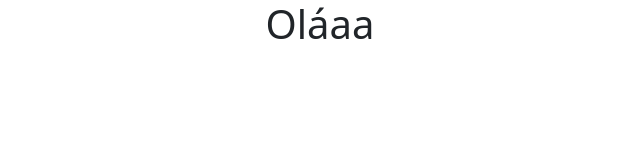
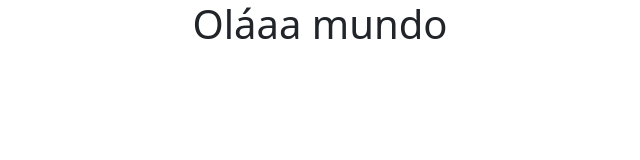
Before and after one commit to gabrielapires/portfolio, a plain HTML site: page index.html in a window 1280 px wide. Shown: the whole page, without its empty margins (320-960 px from the left). Drawn offline with Linux system fonts and the light colour scheme; files whose address does not match are found by name.

Commit message:
atualizacao

```diff
--- a/index.html
+++ b/index.html
@@ -12,7 +12,7 @@
     <div class="row">
         <div class="col-12">
             <h1 class="text-center">
-                Oláaa
+                Oláaa mundo
             </h1>
         </div>
     </div>
```
